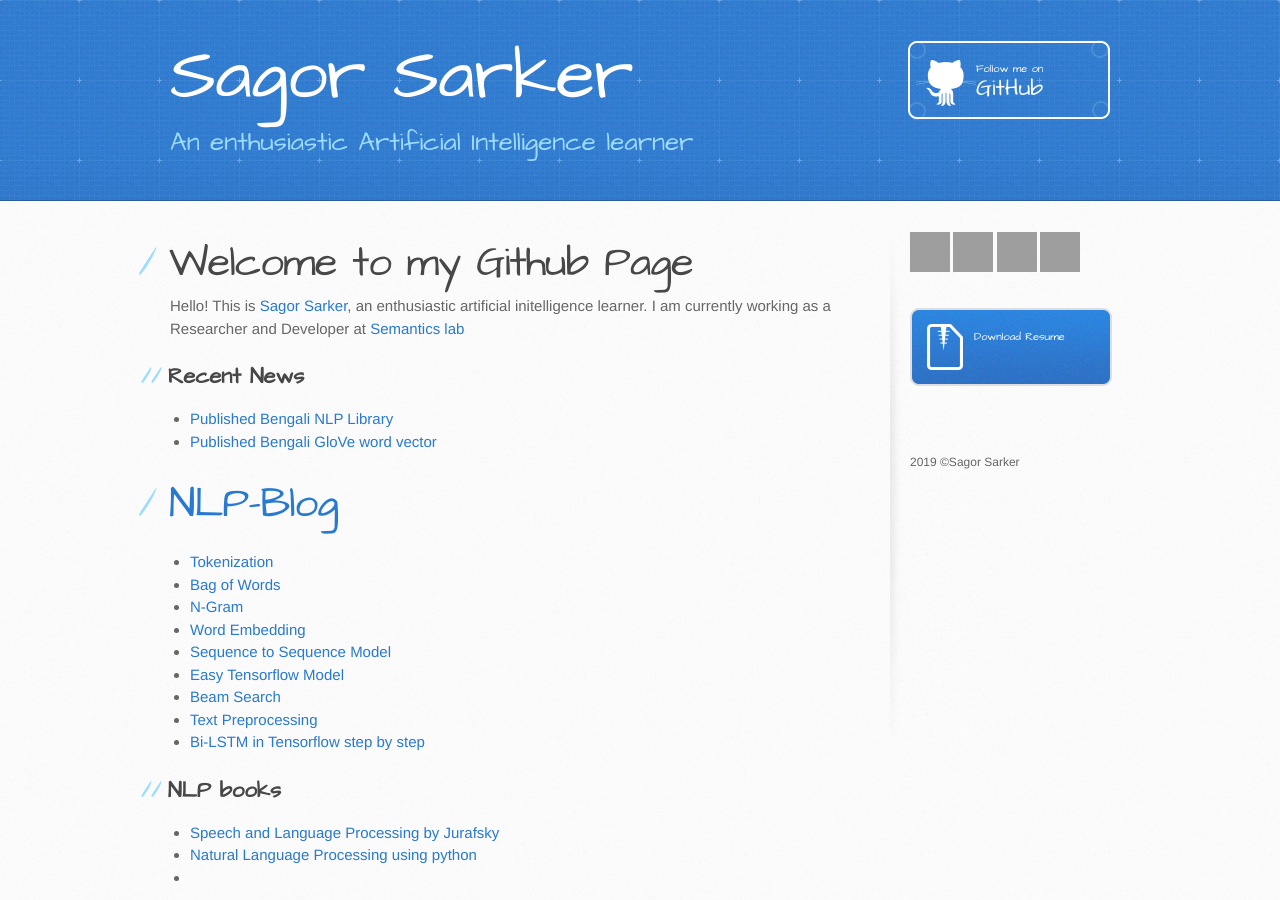
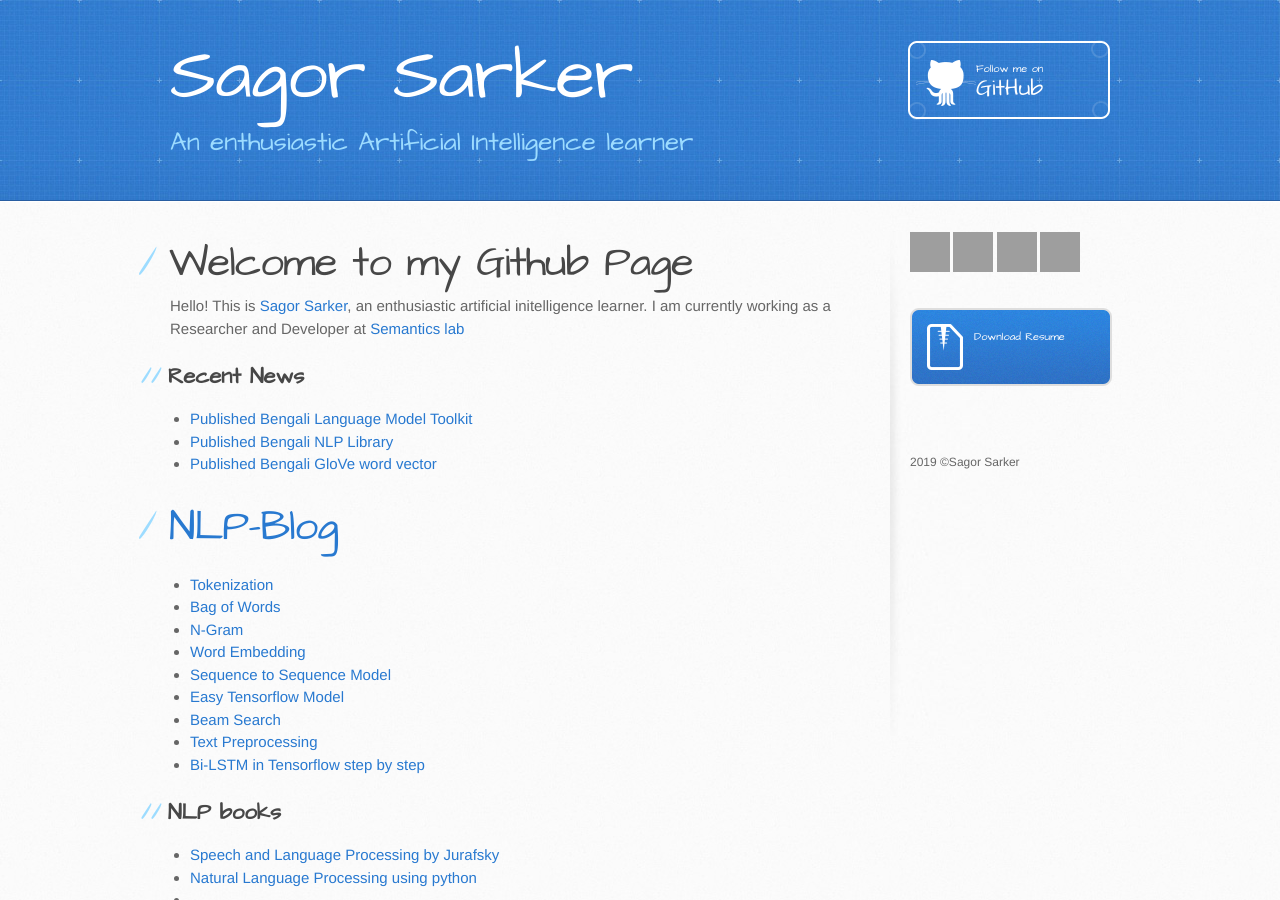
Before and after one commit to sagorbrur/sagorbrur.github.io, a Jekyll site: the page built from index.md, in a window 1280 px wide and 900 px high. Built offline with Jekyll 4.4.1, drawn with Linux system fonts in a browser that asks for light colours; our own code applies the rules of GitHub Pages for plain Markdown files; grey boxes are pictures that could not be loaded.

Commit message:
Update index.md

```diff
--- a/index.md
+++ b/index.md
@@ -3,6 +3,7 @@ Hello! This is [Sagor Sarker](https://www.linkedin.com/in/sagor-sarker/), an ent
 I am currently working as a Researcher and Developer at [Semantics lab](http://semanticslab.net/)
 
 ## Recent News
+* [Published Bengali Language Model Toolkit](https://github.com/sagorbrur/bnlm)
 * [Published Bengali NLP Library](https://github.com/sagorbrur/bnlp)
 * [Published Bengali GloVe word vector](https://github.com/sagorbrur/GloVe-Bengali)
 
```
